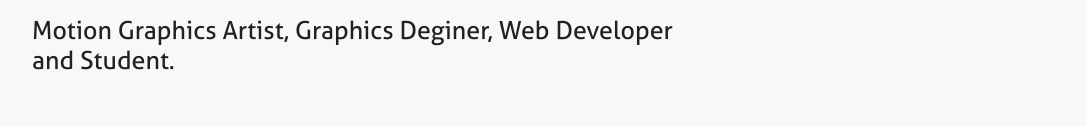
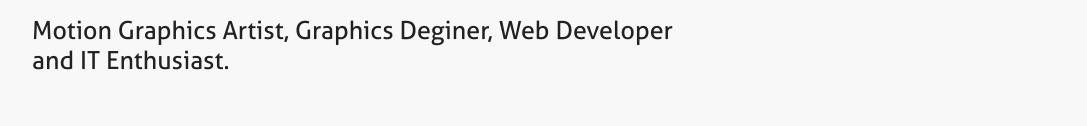
Before and after one commit to thund3r99/myWebSite, a plain HTML site: page index.html in a window 1280 px wide. Shown: the part 376-502 px from the top of the page, without its empty margins (104-1191 px from the left). Drawn offline with Linux system fonts and the light colour scheme.

Commit message:
Update index.html

```diff
--- a/index.html
+++ b/index.html
@@ -37,7 +37,7 @@
 	<div style="clear:both;"></div><!--clearing float-->
 	<section style="margin-top: 15%; margin-left: 10%; float: left;">
 		<div style="font-size: 50px;">I'm <strong>Raju Kapali</strong></div><br>
-		<div style="font-size: 25px;">Motion Graphics Artist, Graphics Deginer, Web Developer<br> and Student.</div>
+		<div style="font-size: 25px;">Motion Graphics Artist, Graphics Deginer, Web Developer<br> and IT Enthusiast.</div>
 	</section>
 	<img src="images/myImgBW.jpg" style="float: right; margin-right: 10%; margin-top: 6.5%; border-radius: 10px;" width="400" height="400" title="My Image" alt="My Image"/>
 	<div style="clear: both;"></div><!--clearing float-->
```
